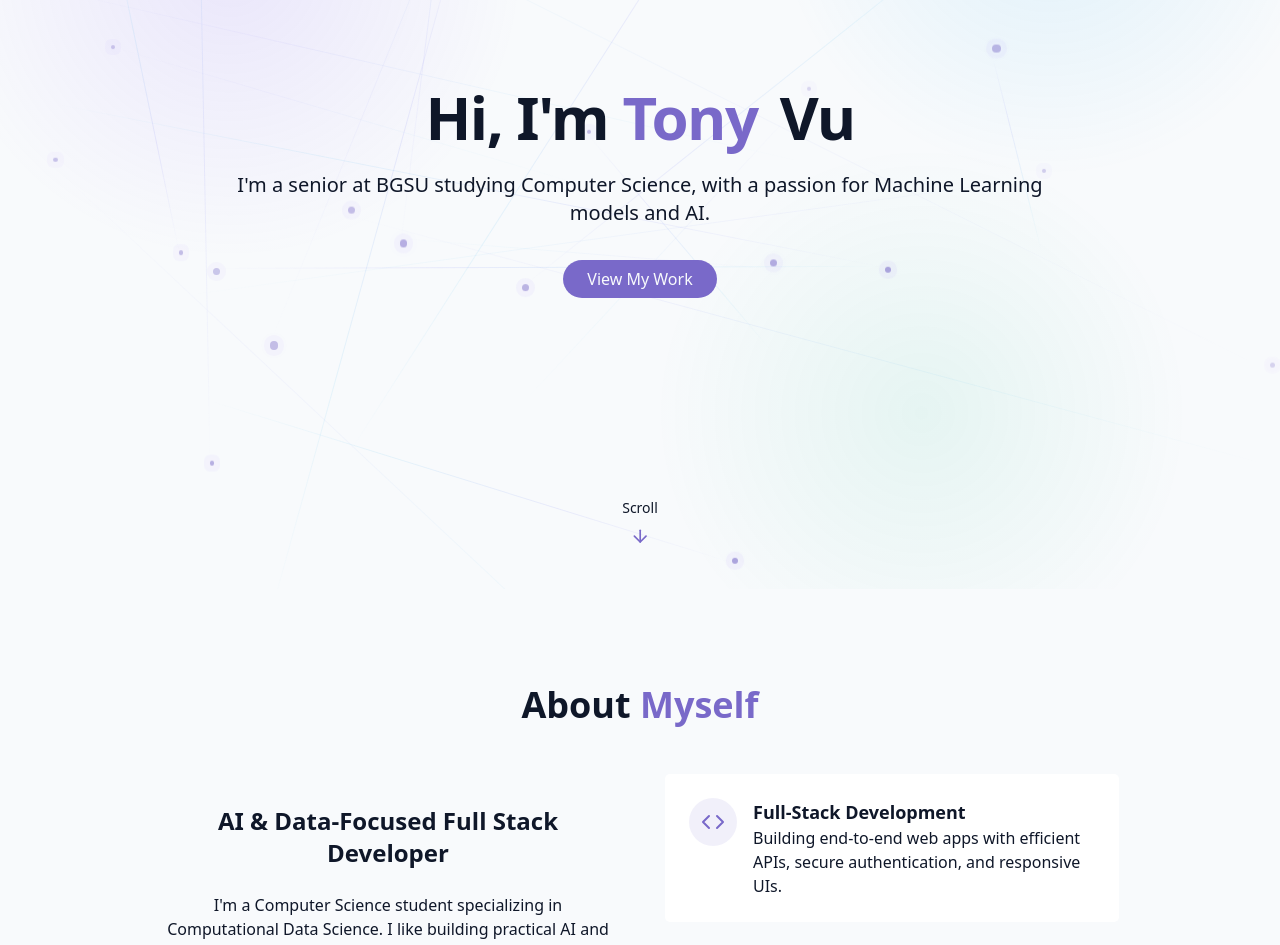
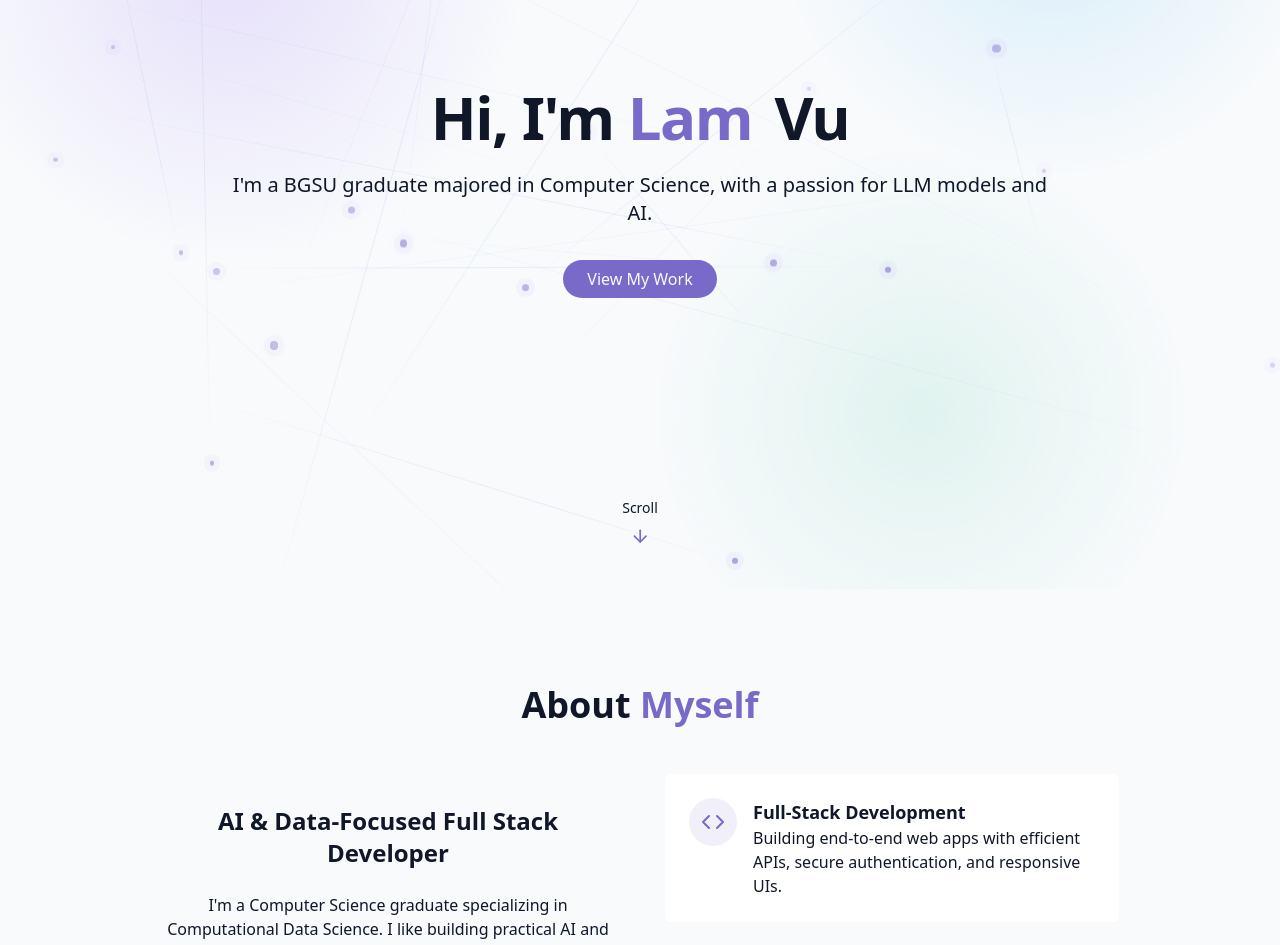
Before and after one commit to LamVu22/Portfolio, a React (Vite) app: page / in a window 1280 px wide. Shown: the part 211-1156 px from the top of the page. Built offline with nearby package versions, Linux system fonts and the light colour scheme.

Commit message:
edited a few stuff :)

```diff
--- a/src/components/AboutSection.jsx
+++ b/src/components/AboutSection.jsx
@@ -16,7 +16,7 @@ export const AboutSection = () => {
             </h3>
 
             <p className="text-muted-foreground">
-              I'm a Computer Science student specializing in Computational Data
+              I'm a Computer Science graduate specializing in Computational Data
               Science. I like building practical AI and data tools, from
               LLM-powered applications to dashboards that turn messy
               information into something people can actually use.
@@ -26,7 +26,7 @@ export const AboutSection = () => {
               I also enjoy the full-stack side of the work: designing APIs,
               connecting data pipelines, and shipping clean interfaces that make
               the underlying intelligence easy to understand. My goal is to build
-              systems that are technically solid, useful, and clear.
+              systems that are technically solid, useful, and clear to help enterprises with their goals.
             </p>
 
             <div className="flex flex-col sm:flex-row gap-4 pt-4 justify-center">
--- a/src/components/HeroSection.jsx
+++ b/src/components/HeroSection.jsx
@@ -12,7 +12,7 @@ export const HeroSection = () => {
             <span className="opacity-0 animate-fade-in"> Hi, I'm</span>
             <span className="text-primary opacity-0 animate-fade-in-delay-1">
               {" "}
-              Tony
+              Lam
             </span>
             <span className="text-gradient ml-2 opacity-0 animate-fade-in-delay-2">
               {" "}
@@ -21,8 +21,8 @@ export const HeroSection = () => {
           </h1>
 
           <p className="text-lg md:text-xl text-muted-foreground max-2-2xl mx-auto opacity-0 animate-fade-in-delay-3">
-            I'm a senior at BGSU studying Computer Science, with a passion for
-            Machine Learning models and AI.
+            I'm a BGSU graduate majored in Computer Science, with a passion for
+            LLM models and AI.
           </p>
 
           <div className="pt-4 opacity-0 animate-fade-in-delay-4">
--- a/src/components/ProjectsSection.jsx
+++ b/src/components/ProjectsSection.jsx
@@ -59,7 +59,7 @@ const projects = [
   },
   {
     id: 6,
-    title: "FalconGraph Search",
+    title: "FalconGraph",
     description: "An AI-powered semantic search engine that combines web-scale graph navigation with vector embeddings and RAG pipelines to deliver accurate, context-aware answers from crawled BGSU resources.",
     image: project6,
     tags: ["Next.js, TailwinCSS, DaisyUI, Pinecone, OpenAI, Tavily, FastAPI, FAISS, RAG"],
@@ -69,7 +69,7 @@ const projects = [
   {
     id: 7,
     title: "EcoCT",
-    description: "An AI-driven environmental intelligence system that unifies real-time air, marine, and climate analytics through a multi-agent architecture built on Fetch.ai.",
+    description: "Hack Dearborn 3 Track Winner. An AI-driven environmental intelligence system that unifies real-time air, marine, and climate analytics through a multi-agent architecture built on Fetch.ai.",
     image: project7,
     tags: ["uAgents, Fetch.ai, Streamlit, Python, FastAPI, OpenMeteo API, OpenAQ, Gemini, OpenAI"],
     demoUrl: "#",
--- a/src/index.css
+++ b/src/index.css
@@ -145,21 +145,23 @@
 }
 
 @utility star {
-  @apply absolute rounded-full bg-white hidden dark:block;
+  @apply absolute rounded-full bg-white;
+  display: none;
   box-shadow: 0 0 10px 2px rgba(255, 255, 255, 0.4);
 }
 
 @utility meteor {
-  @apply absolute bg-linear-to-r from-white via-white to-transparent rounded-full hidden dark:block;
+  @apply absolute bg-linear-to-r from-white via-white to-transparent rounded-full;
+  display: none;
   box-shadow: 0 0 10px 5px rgba(255, 255, 255, 0.3);
 }
 
 @utility ai-network {
-  @apply absolute inset-0 dark:hidden;
+  @apply absolute inset-0;
   background-image:
-    radial-gradient(circle at 18% 22%, rgba(139, 92, 246, 0.12), transparent 24%),
-    radial-gradient(circle at 82% 14%, rgba(14, 165, 233, 0.1), transparent 22%),
-    radial-gradient(circle at 72% 78%, rgba(16, 185, 129, 0.08), transparent 24%);
+    radial-gradient(circle at 18% 22%, rgba(139, 92, 246, 0.16), transparent 24%),
+    radial-gradient(circle at 82% 14%, rgba(14, 165, 233, 0.14), transparent 22%),
+    radial-gradient(circle at 72% 78%, rgba(16, 185, 129, 0.1), transparent 24%);
 }
 
 @utility ai-node {
@@ -180,6 +182,15 @@
   );
 }
 
+.dark .star,
+.dark .meteor {
+  display: block;
+}
+
+.dark .ai-network {
+  display: none;
+}
+
 #root {
   max-width: 100%;
   margin: 0 auto;
```
Also changed, not shown: 2 other files (tests, documents, lock files or other folders).
